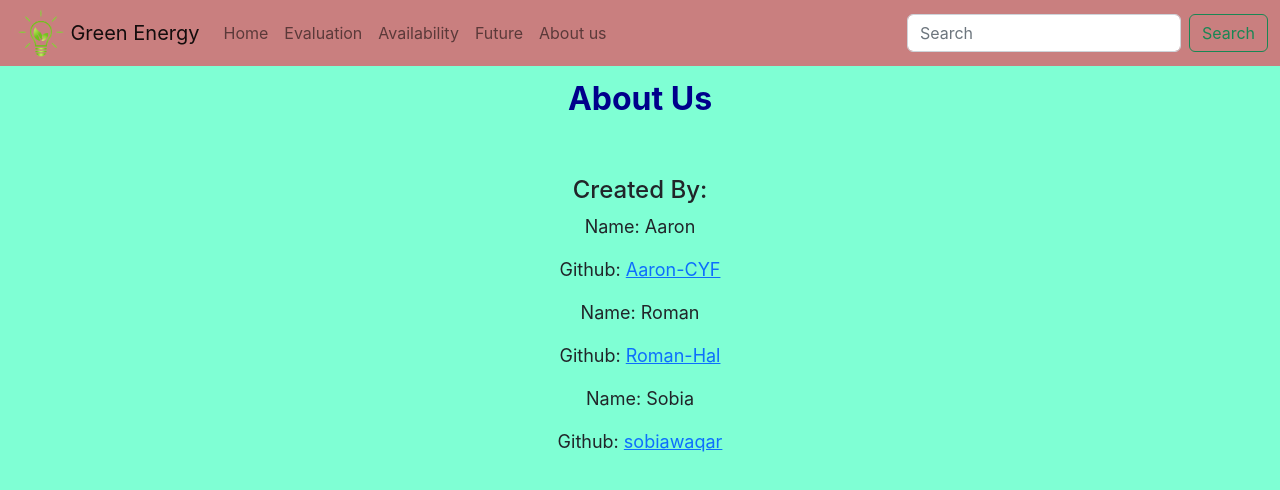
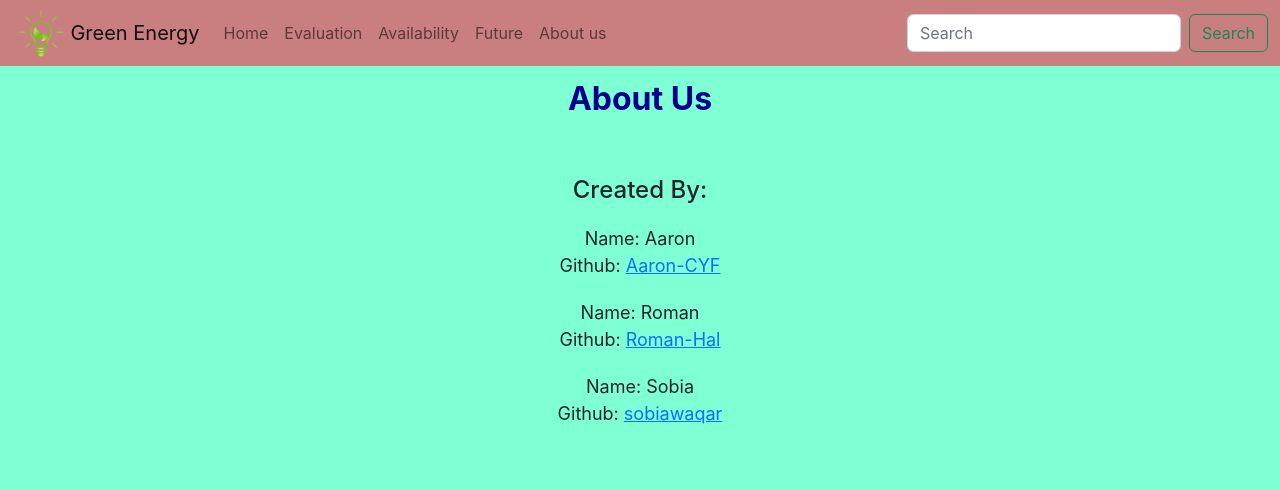
Before and after one commit to Roman-Hal/MiniProject, a React (Create React App) app: page /aboutus in a window 1280 px wide. Shown: the top 490 px of the page. Built offline with nearby package versions, Linux system fonts and the light colour scheme.

Commit message:
about us page css

```diff
--- a/src/Aboutus.js
+++ b/src/Aboutus.js
@@ -6,18 +6,18 @@ const Aboutus = () => {
       <h2>About Us</h2>
       <section className="content">
         <h4>Created By: </h4>
-        <span className='about-us-card'>
+        <div className='about-us-card'>
           <p>Name: Aaron</p>
           <p>Github: <a target="_blank" rel="noreferrer" href='https://github.com/aaron-cyf'>Aaron-CYF</a></p>
-        </span>
-        <span className='about-us-card'>
+        </div>
+        <div className='about-us-card'>
           <p>Name: Roman</p>
           <p>Github: <a target="_blank" rel="noreferrer" href='https://github.com/roman-hal'>Roman-Hal</a></p>
-        </span>
-        <span className='about-us-card'>
+        </div>
+        <div className='about-us-card'>
           <p>Name: Sobia</p>
           <p>Github: <a target="_blank" rel="noreferrer" href='https://github.com/sobiawaqar'>sobiawaqar</a></p>
-        </span>
+        </div>
       </section>
     </div>
   );
--- a/src/App.css
+++ b/src/App.css
@@ -70,6 +70,14 @@ ol li {
   text-align: left;
 }
 
+.about-us-card {
+  margin: 20px;
+}
+
+.about-us-card > p {
+  margin: 0;
+}
+
 footer {
   position: fixed;
   bottom: 0;
```
